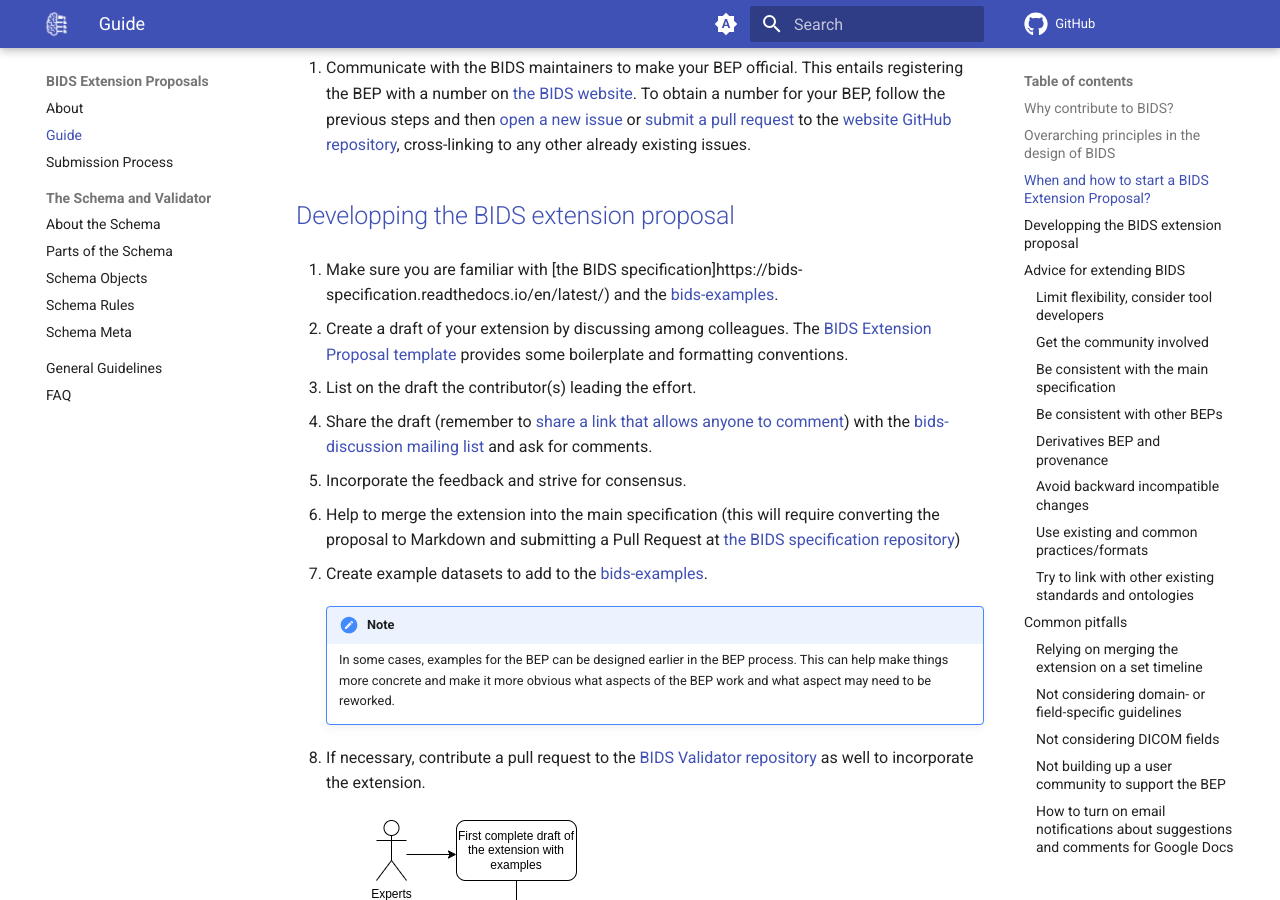
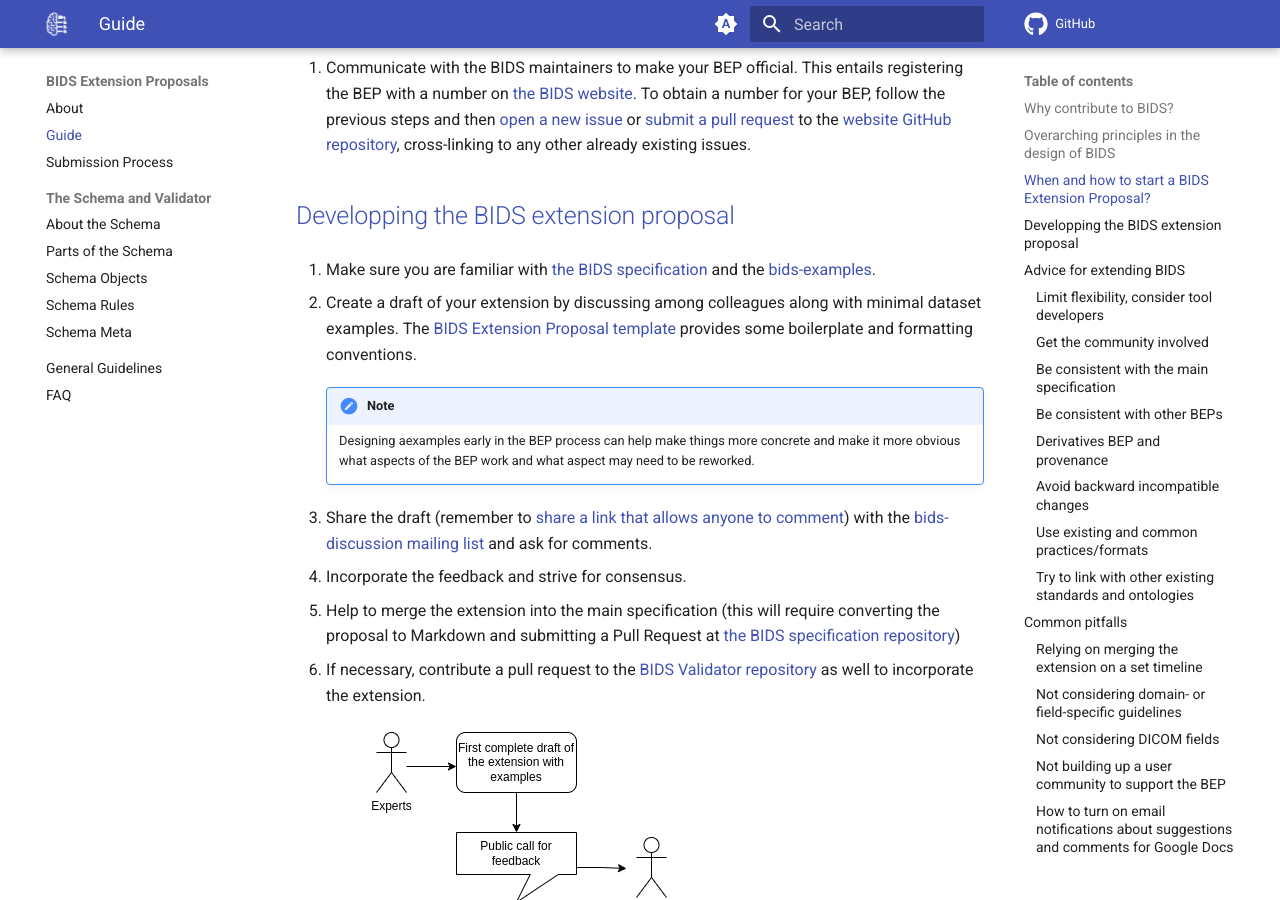
Before and after one commit to bids-standard/bids-extensions, an MkDocs documentation site: the page built from docs/guide.md, in a window 1280 px wide and 900 px high, scrolled down 1607 px. Built offline with MkDocs 1.6.1 and Material for MkDocs 9.7.7, drawn with Linux system fonts in a browser that asks for light colours; comment, search, counter and statistics services are not loaded.

Commit message:
list of steps to develop BEP

```diff
--- a/docs/guide.md
+++ b/docs/guide.md
@@ -86,14 +86,17 @@ allowing more people to get involved.
 
 ## Developping the BIDS extension proposal
 
-1. Make sure you are familiar with [the BIDS specification]https://bids-specification.readthedocs.io/en/latest/)
+1. Make sure you are familiar with [the BIDS specification](https://bids-specification.readthedocs.io/en/latest/)
    and the [bids-examples](https://github.com/bids-standard/bids-examples).
 
-1. Create a draft of your extension by discussing among colleagues. The
-   [BIDS Extension Proposal template](https://docs.google.com/document/d/1W7--Mf3gCCb1mVfhsoRJCAKFhmf2umG1PFkyZ1jEgMw/edit#)
+1. Create a draft of your extension by discussing among colleagues
+   along with minimal dataset examples.
+   The [BIDS Extension Proposal template](https://docs.google.com/document/d/1W7--Mf3gCCb1mVfhsoRJCAKFhmf2umG1PFkyZ1jEgMw/edit#)
    provides some boilerplate and formatting conventions.
 
-1. List on the draft the contributor(s) leading the effort.
+    !!! Note
+        Designing aexamples early in the BEP process can help make things more concrete
+        and make it more obvious what aspects of the BEP work and what aspect may need to be reworked.
 
 1. Share the draft (remember to
    [share a link that allows anyone to comment](https://support.google.com/docs/answer/2494822?co=GENIE.Platform%3DDesktop&hl=en))
@@ -106,13 +109,6 @@ allowing more people to get involved.
 1. Help to merge the extension into the main specification (this will require
    converting the proposal to Markdown and submitting a Pull Request at
    [the BIDS specification repository])
-
-1. Create example datasets to add to the [bids-examples](https://github.com/bids-standard/bids-examples).
-
-    !!! Note
-        In some cases, examples for the BEP can be designed earlier in the BEP process.
-        This can help make things more concrete and make it more obvious
-        what aspects of the BEP work and what aspect may need to be reworked.
 
 1. If necessary, contribute a pull request to the
       [BIDS Validator repository](https://github.com/bids-standard/bids-validator)
```
